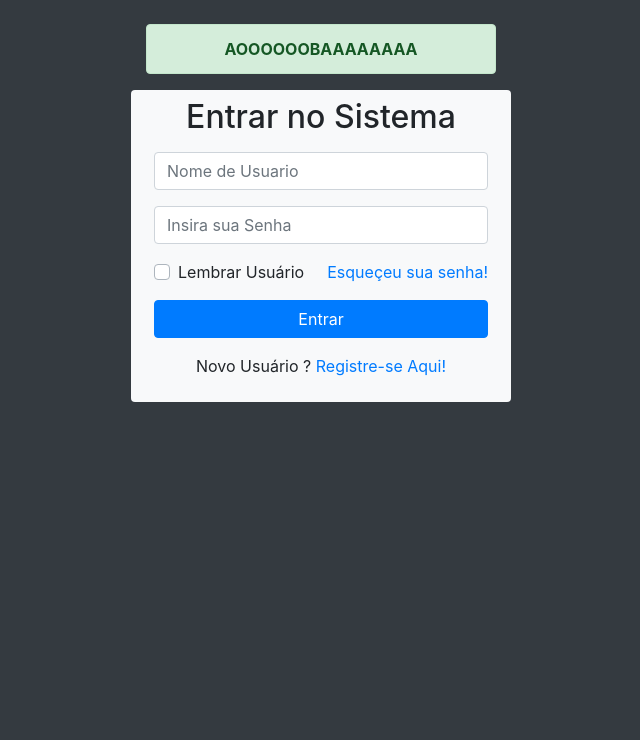
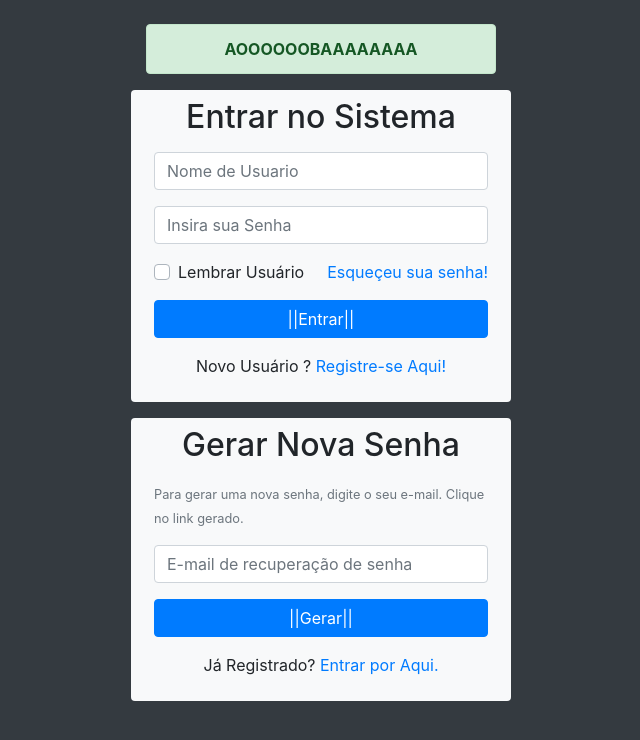
Before and after one commit to berna-pathecki/login, a PHP site: page /login/ in a window 1280 px wide. Shown: the top 740 px of the page, without its empty margins (319-959 px from the left). Run offline with PHP 8.4, Linux system fonts and the light colour scheme.

Commit message:
Formulário de Recuperação de Senha
close #2

```diff
--- a/index.php
+++ b/index.php
@@ -11,7 +11,9 @@
     <meta name="viewport" content="width=device-width, initial-scale=1, shrink-to-fit=no">
 
     <!-- Bootstrap CSS -->
-    <link rel="stylesheet" href="https://stackpath.bootstrapcdn.com/bootstrap/4.3.1/css/bootstrap.min.css" integrity="sha384-ggOyR0iXCbMQv3Xipma34MD+dH/1fQ784/j6cY/iJTQUOhcWr7x9JvoRxT2MZw1T" crossorigin="anonymous">
+    <link rel="stylesheet" href="https://stackpath.bootstrapcdn.com/bootstrap/4.3.1/css/bootstrap.min.css"
+    integrity="sha384-ggOyR0iXCbMQv3Xipma34MD+dH/1fQ784/j6cY/iJTQUOhcWr7x9JvoRxT2MZw1T"
+    crossorigin="anonymous">
 
     <title>Sistema de Login</title>
 </head>
@@ -37,11 +39,13 @@
                 </h2>
                 <form action="#" method="post" class="p-2" id="formLogin">
                     <div class="form-group">
-                        <input type="text" name="nomeUsuario" id="nomeUsuario" placeholder="Nome de Usuario" class="form-control">
+                        <input type="text" name="nomeUsuario" id="nomeUsuario"
+                        placeholder="Nome de Usuario" class="form-control">
                     </div>
 
                     <div class="form-group">
-                        <input type="password" name="senhaUsuario" id="senhaUsuario" placeholder="Insira sua Senha" class="form-control">
+                        <input type="password" name="senhaUsuario" id="senhaUsuario"
+                        placeholder="Insira sua Senha" class="form-control">
                     </div>
 
                     <div class="form-group">
@@ -59,7 +63,8 @@
                     </div>
 
                     <div class="form-group">
-                        <input type="submit" value="Entrar" name="btnEntrar" id="btnEntrar" class="btn btn-primary btn-block">
+                        <input type="submit" value="||Entrar||" name="btnEntrar" id="btnEntrar"
+                        class="btn btn-primary btn-block">
                     </div>
 
                     <div class="form-group">
@@ -75,16 +80,61 @@
                 </form>
             </div>
         </section>
+        <!-- Final da Seção do Formulário de Login -->
 
 
+        <!-- Formulário de Recuperação de Senha-->
+        <section class="row mt-3">
+            <div class="col-lg-4 offset-lg-4 bg-light rounded" id="caixaLogin">
+                <h2 class="text-center mt-2">
+                    Gerar Nova Senha
+                </h2>
+                <form action="#" method="post" id="formSenha" class="p-2">
+                    <div class="form-group">
+                        <small class="text-muted">
+                            Para gerar uma nova senha, digite o seu e-mail.
+                            Clique no link gerado.
+                        </small>
+                    </div>
+
+                    <div class="form-group">
+                        <input type="email" name="emailGerarSenha" id="emailGerarSenha"
+                        class="form-control" placeholder="E-mail de recuperação de senha">
+                    </div>
+
+                    <div class="form-group">
+                        <input type="submit" value="||Gerar||" name="btnGerar" id="btnGerar"
+                        class="btn btn-primary btn-block">
+                    </div>
+
+                    <div class="form-group">
+                        <p class="text-center">
+                            Já Registrado?
+                            <a href="#" id="btnJaRegistrado">
+                                Entrar por Aqui.
+                            </a>
+                        </p>
+                    </div>
+                </form>
+            </div>
+        </section>
+        <!-- Fim da Seção de Recuperação de Senha -->
+
+        <!-- NOVO BAGUIO -->
 
 
     </main>
     <!-- Optional JavaScript -->
     <!-- jQuery first, then Popper.js, then Bootstrap JS -->
-    <script src="https://code.jquery.com/jquery-3.3.1.slim.min.js" integrity="sha384-q8i/X+965DzO0rT7abK41JStQIAqVgRVzpbzo5smXKp4YfRvH+8abtTE1Pi6jizo" crossorigin="anonymous"></script>
-    <script src="https://cdnjs.cloudflare.com/ajax/libs/popper.js/1.14.7/umd/popper.min.js" integrity="sha384-UO2eT0CpHqdSJQ6hJty5KVphtPhzWj9WO1clHTMGa3JDZwrnQq4sF86dIHNDz0W1" crossorigin="anonymous"></script>
-    <script src="https://stackpath.bootstrapcdn.com/bootstrap/4.3.1/js/bootstrap.min.js" integrity="sha384-JjSmVgyd0p3pXB1rRibZUAYoIIy6OrQ6VrjIEaFf/nJGzIxFDsf4x0xIM+B07jRM" crossorigin="anonymous"></script>
+    <script src="https://code.jquery.com/jquery-3.3.1.slim.min.js"
+    integrity="sha384-q8i/X+965DzO0rT7abK41JStQIAqVgRVzpbzo5smXKp4YfRvH+8abtTE1Pi6jizo"
+    crossorigin="anonymous"></script>
+    <script src="https://cdnjs.cloudflare.com/ajax/libs/popper.js/1.14.7/umd/popper.min.js"
+    integrity="sha384-UO2eT0CpHqdSJQ6hJty5KVphtPhzWj9WO1clHTMGa3JDZwrnQq4sF86dIHNDz0W1"
+    crossorigin="anonymous"></script>
+    <script src="https://stackpath.bootstrapcdn.com/bootstrap/4.3.1/js/bootstrap.min.js"
+    integrity="sha384-JjSmVgyd0p3pXB1rRibZUAYoIIy6OrQ6VrjIEaFf/nJGzIxFDsf4x0xIM+B07jRM"
+    crossorigin="anonymous"></script>
 </body>
 
 </html>
```
Also changed, not shown: README.md.
